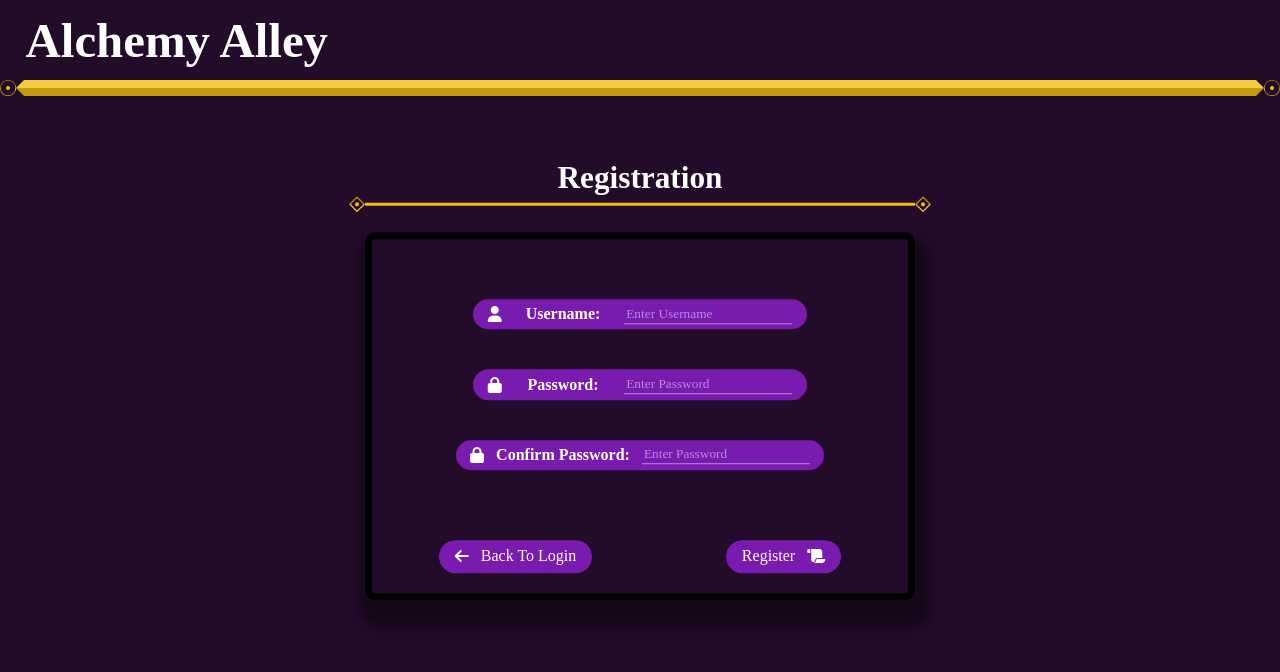
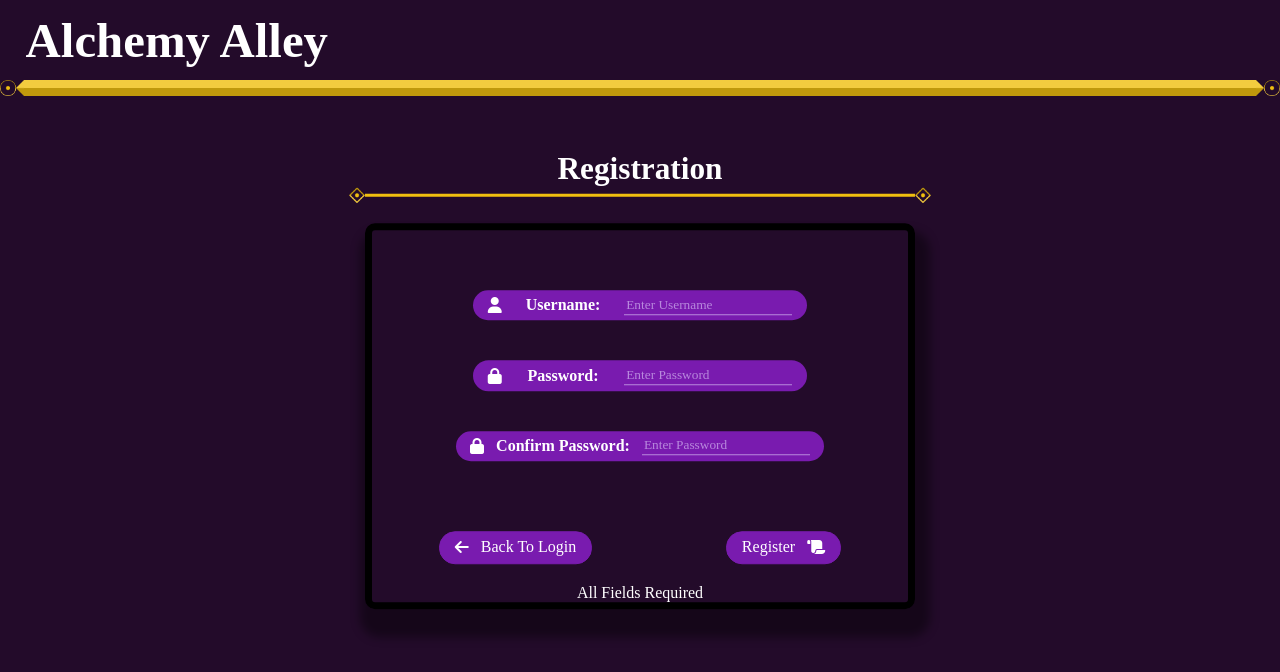
Before and after one commit to Anti5893/Swen261-Project-Alchemy-Alley, an Angular app in the folder estore-ui/: page /register in a window 1280 px wide. Both pictures are taken after a click on the button "Register". Shown: the top 672 px of the page. Built offline with nearby package versions, Linux system fonts and the light colour scheme; a web font is replaced by a local one.

Commit message:
error message for not all fields full

```diff
--- a/estore-ui/src/app/register/register.component.html
+++ b/estore-ui/src/app/register/register.component.html
@@ -28,8 +28,8 @@
         </div>
         <p *ngIf="showErrorMessage">User Already Exists</p>
         <p *ngIf="showPasswordsDontMatch()">Passwords Don't Match</p>
-        <p *ngIf="isStrongPassword() != true && password != ''">Password Must Contain At Least 8 Letters, 1 Uppercase, 1
-            Digit, 1 Symbol</p>
+        <p *ngIf="isStrongPassword() != true && password != ''">Password Must Contain At Least 8 Letters, 1 Uppercase, 1Digit, 1 Symbol</p>
+        <p *ngIf="!fieldsFull() && this.buttonClicked">All Fields Required</p>
     </div>
 </div>
 
```
